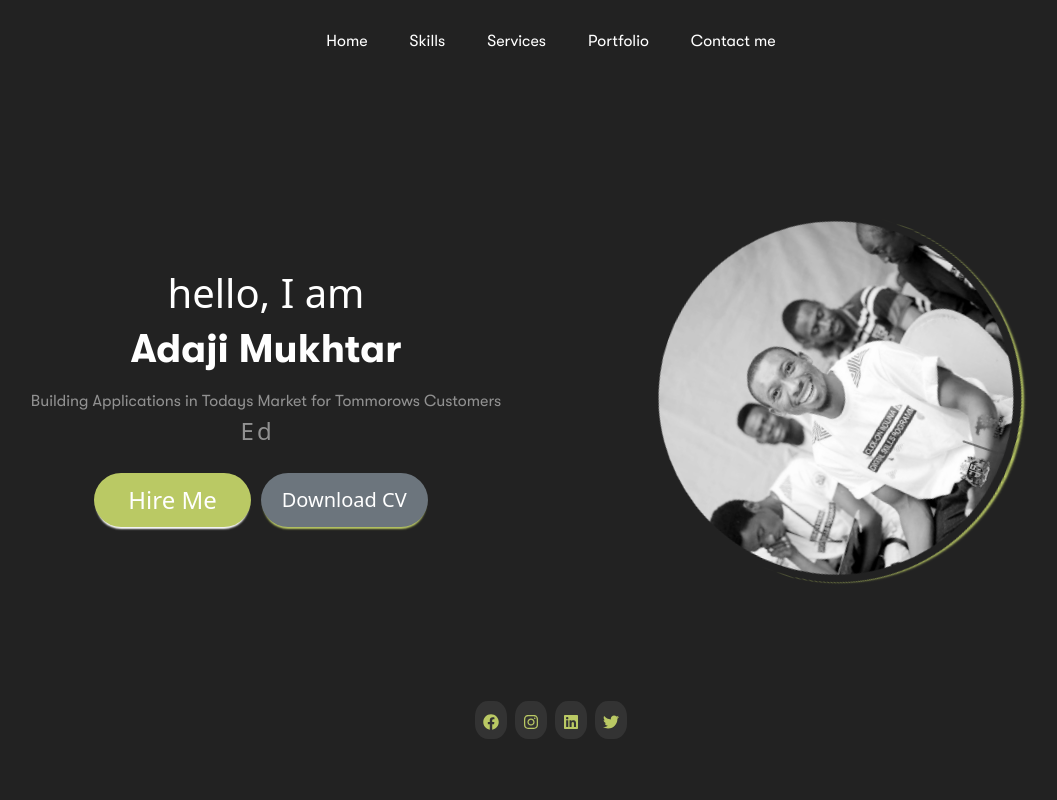
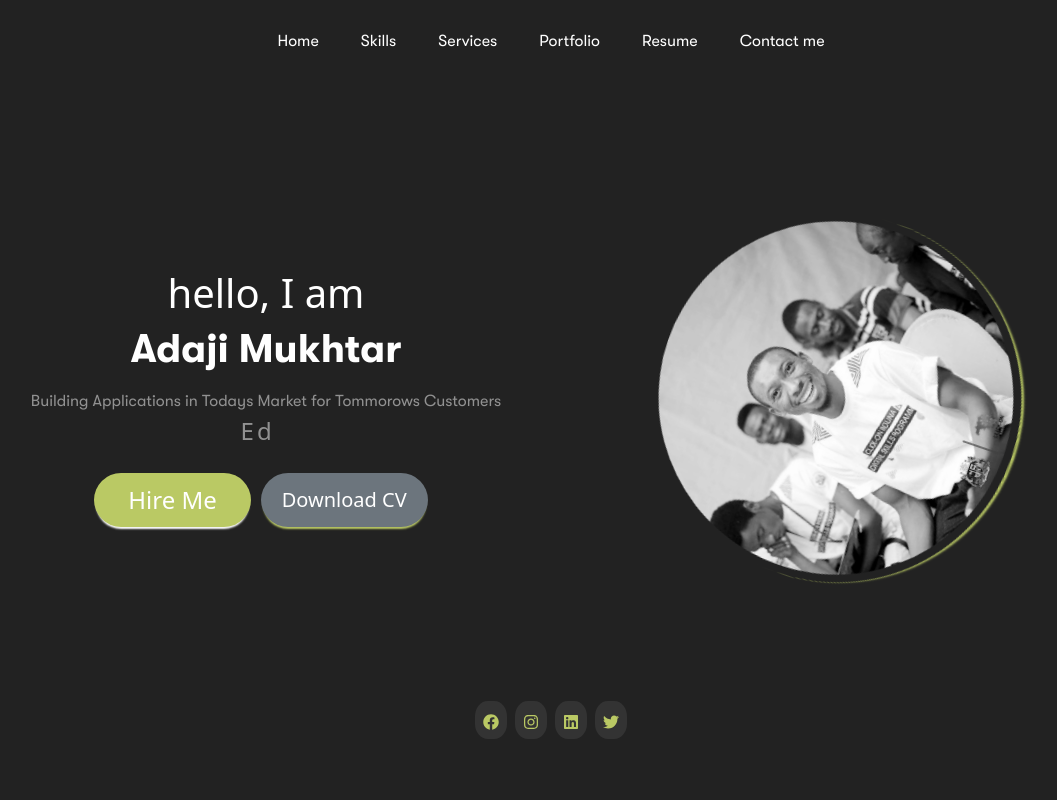
Before and after one commit to adaji025/adaji, a Next.js app: page / in a window 1280 px wide. Shown: the top 800 px of the page, without its empty margins (89-1146 px from the left). Built offline with nearby package versions, Linux system fonts and the light colour scheme.

Commit message:
fixed routing

```diff
--- a/components/Header/MenuItems.js
+++ b/components/Header/MenuItems.js
@@ -1,27 +1,32 @@
 export const MenuItems = [
     {
         title: "Home",
-        url: '#',
+        url: '/#home',
         cName: 'nav_links'
     },
     {
         title: "Skills",
-        url: '#',
+        url: '/#skills',
         cName: 'nav_links'
     },
     {
         title: "Services",
-        url: '#',
+        url: '/#services',
         cName: 'nav_links'
     },
     {
         title: "Portfolio",
-        url: '#',
+        url: '/#portfolio',
+        cName: 'nav_links'
+    },
+    {
+        title: "Resume",
+        url: '/#resume',
         cName: 'nav_links'
     },
     {
         title: "Contact me",
-        url: '#',
+        url: '/#contact',
         cName: 'nav_links'
     },
 ]
--- a/components/Header/Navbar/Navbar.js
+++ b/components/Header/Navbar/Navbar.js
@@ -1,3 +1,4 @@
+import Link from "next/link";
 import React, { useState } from "react";
 import { FaTimes, FaList } from "react-icons/fa";
 import { MenuItems } from "../MenuItems";
@@ -39,9 +40,12 @@ export default function Navbar() {
                     MenuItems.map((item, index) => {
                         return (
                             <li key={index}>
+                              <Link href={item.url}>
                                 <a href={item.url} className={`gt-regular ${styles.nav_links}`}>
                                     {item.title}
                                 </a>
+                              </Link>
+
                             </li>
                         )
                     })
--- a/components/Resume/Resume.js
+++ b/components/Resume/Resume.js
@@ -5,7 +5,7 @@ import styles from './Resume.module.css'
 
 export default function Resume() {
     return (
-        <div>
+        <div className={styles.Resume}>
             <div className="container text-center pb-2">
                 <h1 className='text-white pt-5'><span className='fw-lighter'>My </span> Resume</h1>
                 <div className="green-vertL mx-auto"></div>
--- a/pages/index.js
+++ b/pages/index.js
@@ -20,13 +20,31 @@ export default function Home() {
         <link rel="icon" href="/favicon.ico" />
       </Head>
       <Navbar />
+      <section id="home">
         <Hero />
         <Social />
+      </section>
+
+      <section id="skills">
         <Skills />
+      </section>
+
+      <section id="portfolio">
         <Portfolio />
+      </section>
+
+      <section id="about">
         <About />
+      </section>
+
+      <section id="resume">
         <Resume />
+      </section>
+
+      <section id="contact">
         <Contact />
+      </section>
+
       <Footer />
     </div>
   );
--- a/styles/globals.css
+++ b/styles/globals.css
@@ -62,7 +62,7 @@ a {
 /* custom Navbar styles */
 .nav_menu {
   display: grid;
-  grid-template-columns: repeat(5, auto);
+  grid-template-columns: repeat(6, auto);
   grid-gap: 10px;
   list-style: none;
   text-align: center;
```
Lines whose indentation alone changed are shown as unchanged.
